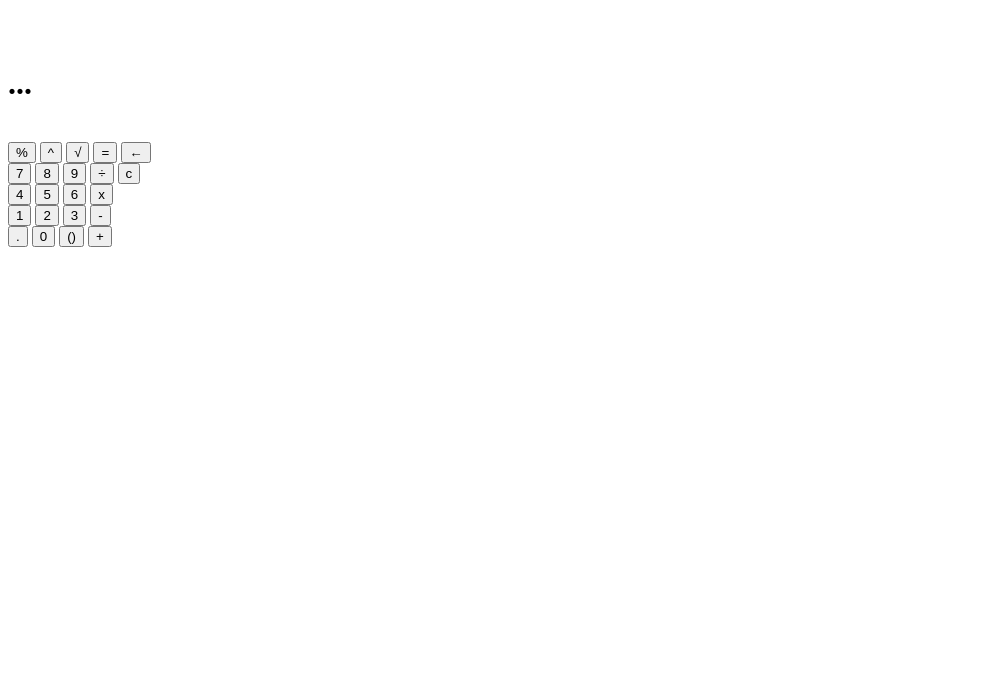
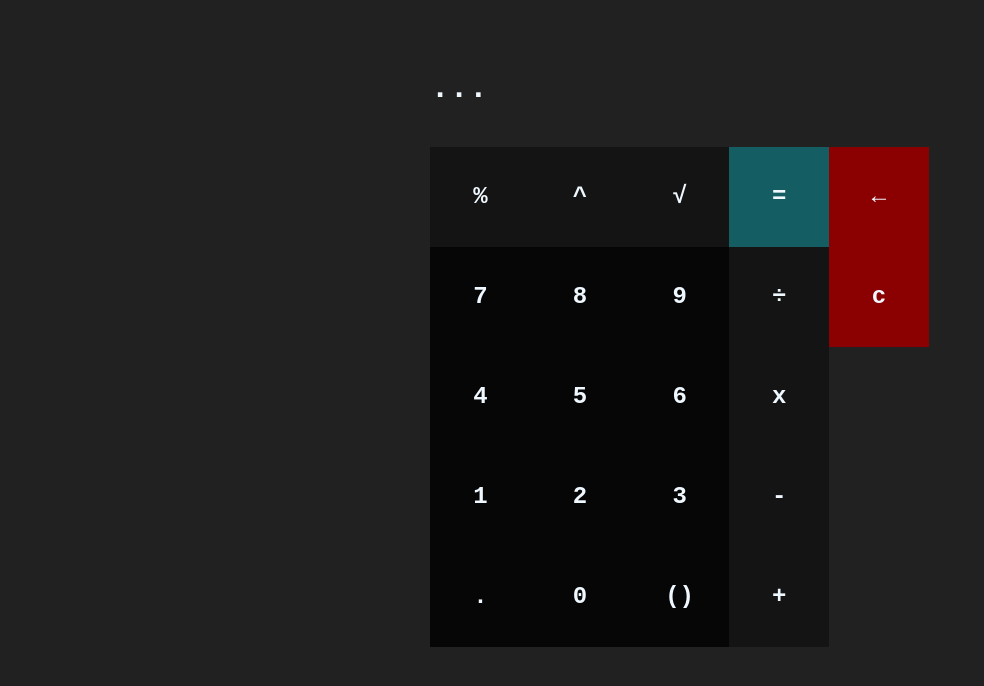
Before and after one commit to lucacdev/Calculator, a plain HTML site: page index.html in a window 1280 px wide. Shown: the whole page, without its empty margins (0-984 px from the left). Drawn offline with Linux system fonts and the light colour scheme.

Commit message:
Update index.html

```diff
--- a/index.html
+++ b/index.html
@@ -4,7 +4,7 @@
 <head>
     <meta charset="utf-8">
     <title>Calculator</title>
-    <link href="calculator.css" rel="stylesheet" type="text/css" />
+    <link href="styles.css" rel="stylesheet" type="text/css" />
     <link type="image/svg" sizes="16x16" rel="icon"
         href="https://upload.wikimedia.org/wikipedia/commons/1/1e/Calculator_icon.svg" />
 </head>
```
